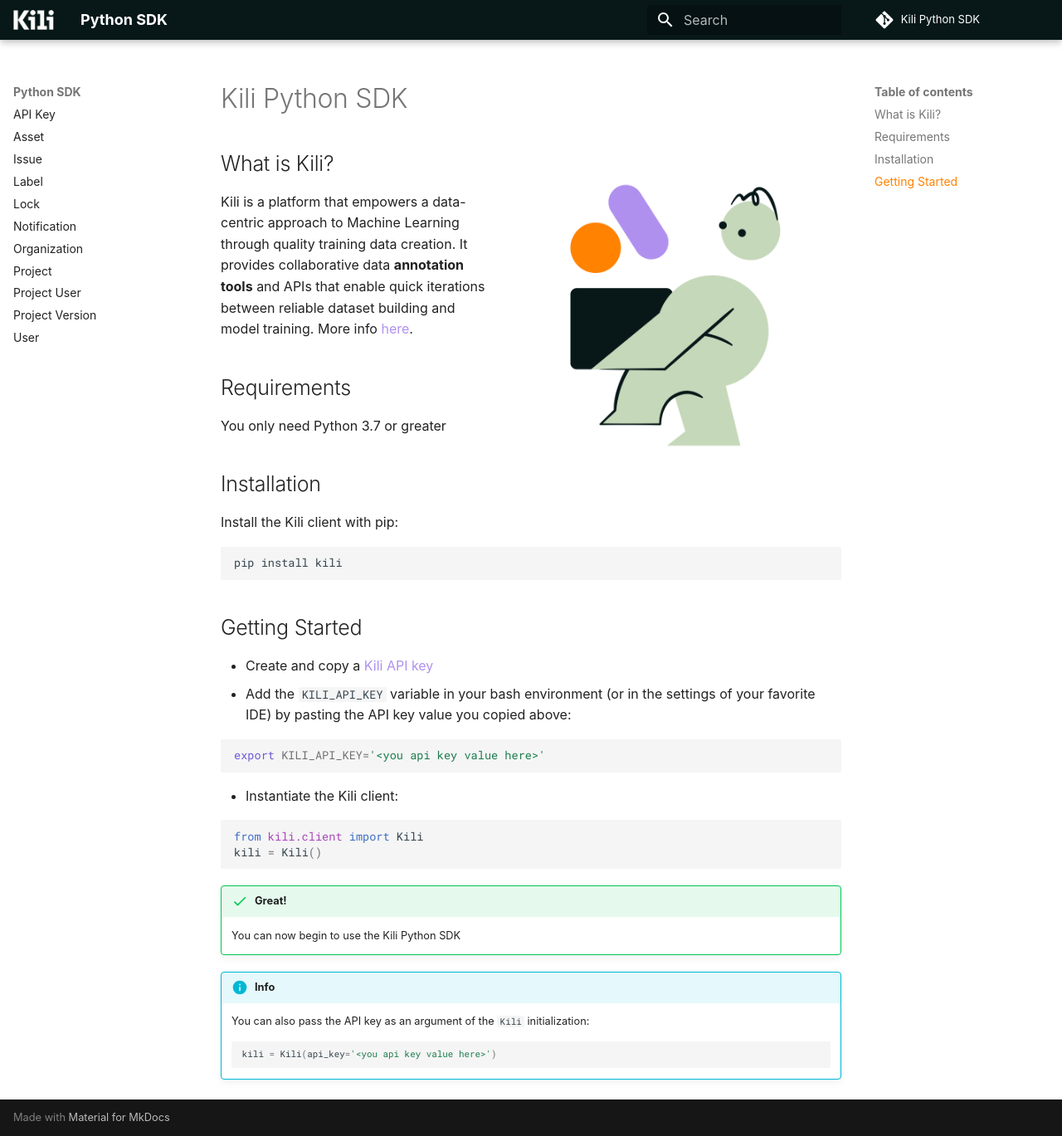
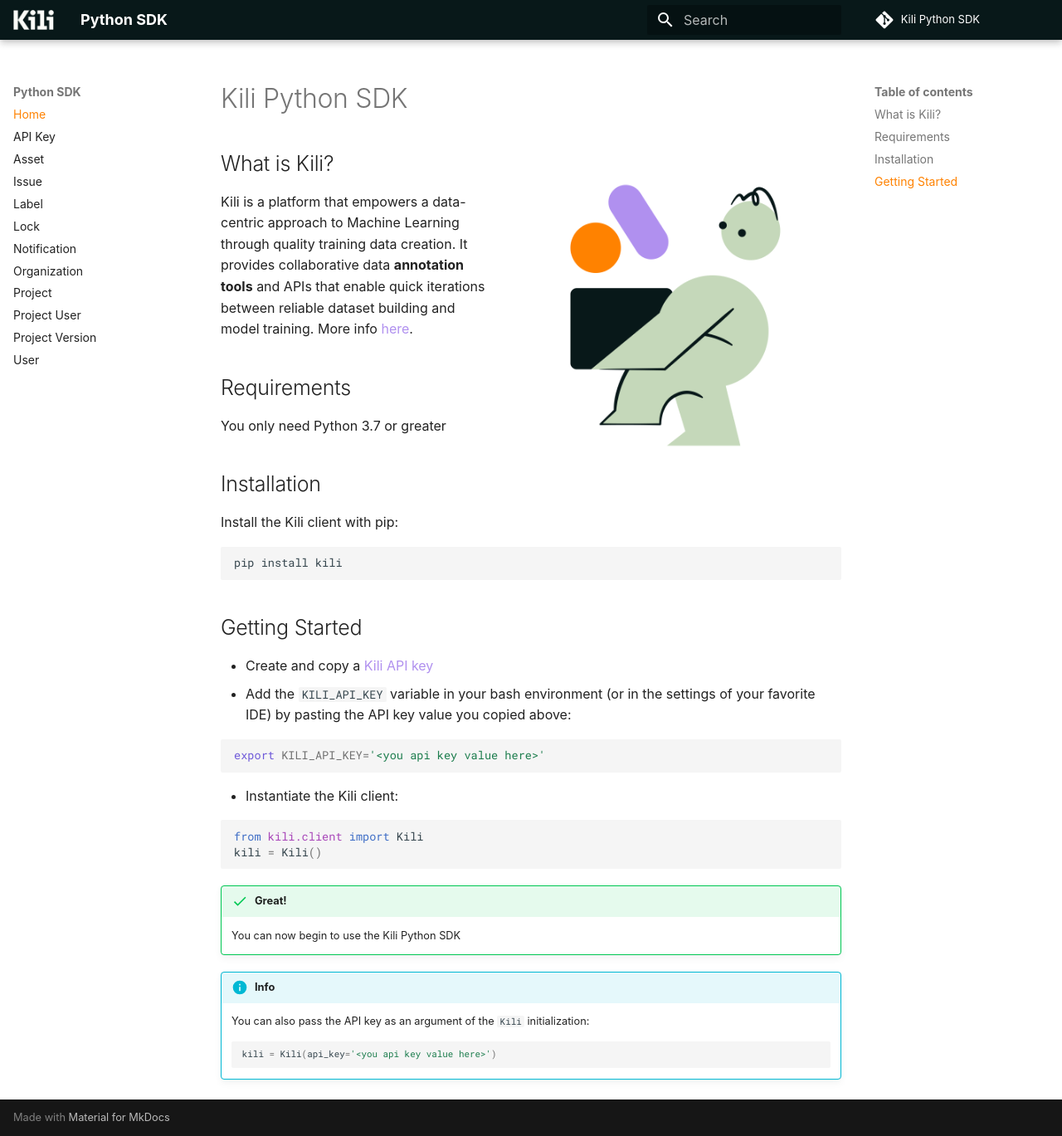
Before and after one commit to kili-technology/kili-python-sdk, an MkDocs documentation site: the page built from docs/index.md, in a window 1280 px wide and 1369 px high. Shown: the whole window at 83% size. Built offline with MkDocs 1.6.1 and Material for MkDocs 9.7.7, drawn with Linux system fonts in a browser that asks for light colours; some web fonts are replaced; comment, search, counter and statistics services are not loaded; the version menu is left out.

Commit message:
send user to the general doc when clicking on the kili logo

```diff
--- a/docs/stylesheets/extra.css
+++ b/docs/stylesheets/extra.css
@@ -23,7 +23,7 @@
 }
 
 .md-grid {
-  max-width: 1500px;
+  max-width: 1440px;
 }
 
 div.doc-contents:not(.first)
--- a/mkdocs.yml
+++ b/mkdocs.yml
@@ -10,6 +10,7 @@
 
 ## Site Architecture
 nav:
+  - Home: index.md
   - API Key: api_key.md
   - Asset: asset.md
   - Issue: issue.md
@@ -63,6 +64,7 @@
   analytics:
     provider: google
     property: G-HRVEXSEWL0
+  homepage: https://docs.kili-technology.com/reference
 
 ## Theme and Design
 theme:
@@ -74,5 +76,6 @@
   language: en
   font:
     text: Archia
+
 extra_css:
   - stylesheets/extra.css
```
